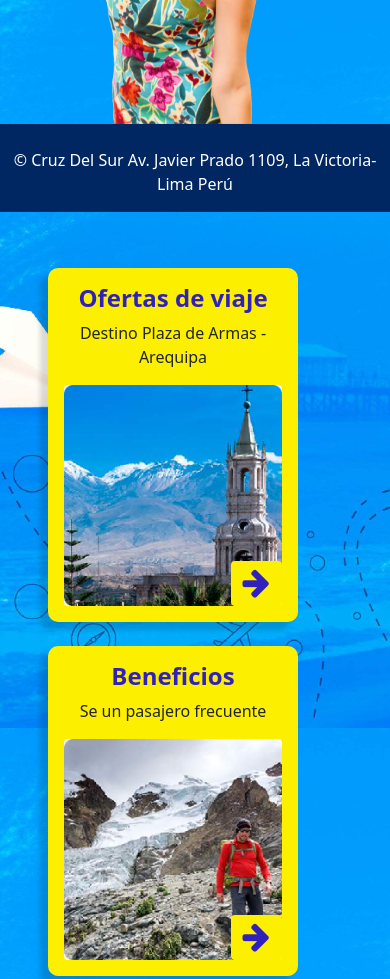
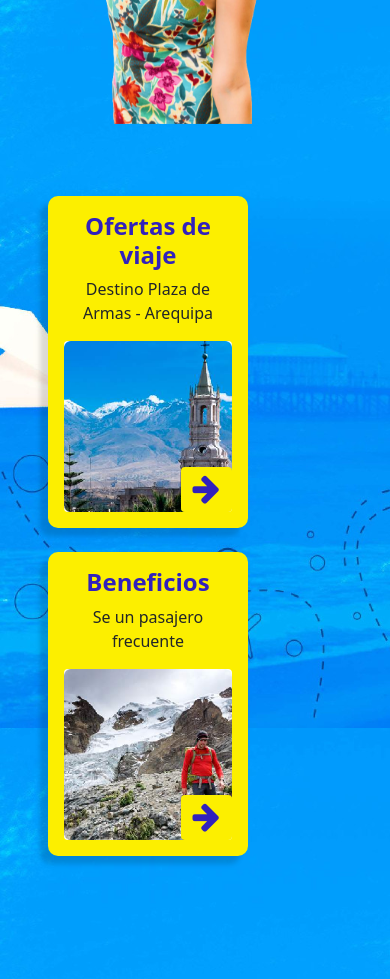
Before and after one commit to birdcrea/cruz_sur, a plain HTML site: page index.html in a window 390 px wide. Shown: the part 960-1939 px from the top of the page. Drawn offline with nearby package versions, Linux system fonts and the light colour scheme.

Commit message:
update slider of responsive for phone

```diff
--- a/index.html
+++ b/index.html
@@ -84,7 +84,7 @@
 
         </main>
 
-        <footer class="footer mt-auto pt-4 text-center">
+        <footer class="footer mt-auto pt-4 text-center fixed-bottom">
           <div class="row">
             <div class="col">
               <p>© Cruz Del Sur Av. Javier Prado 1109, La Victoria- Lima Perú</p>
--- a/style.css
+++ b/style.css
@@ -23,6 +23,10 @@ header{
     position: absolute;
     right: 0;
     top: 5%;
+    padding: 0em 0em 3em 0em
+
+
+
 }
 .cube-float{
     padding: 1rem;
@@ -30,7 +34,8 @@ header{
     border-radius: 10px;
     box-shadow: -8px 8px 5px 0px rgba(0,0,0,0.14);
     text-align: center;
-    width: 250px;
+    width: 200px;
+    margin-bottom: 2em;
 }
 .cube-float .title{
     color: #3121bc;
@@ -79,13 +84,8 @@ footer{
 /* Diseño para celulares */
 @media (max-width: 480px){
     .promo {
-      position:sticky;
-      top: 51px 10px;
-      padding: 2rem 3em;
-      display: inline;
-
-
-
+      position:static;
+      padding: 3em 3em 7em 3em
 
     }
   }
```
